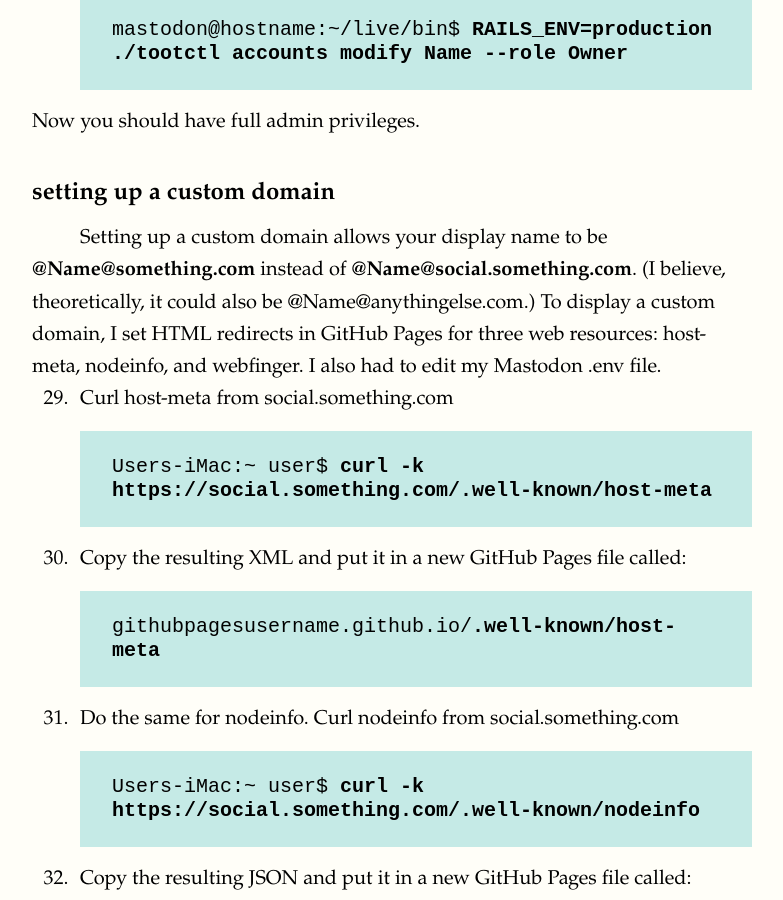
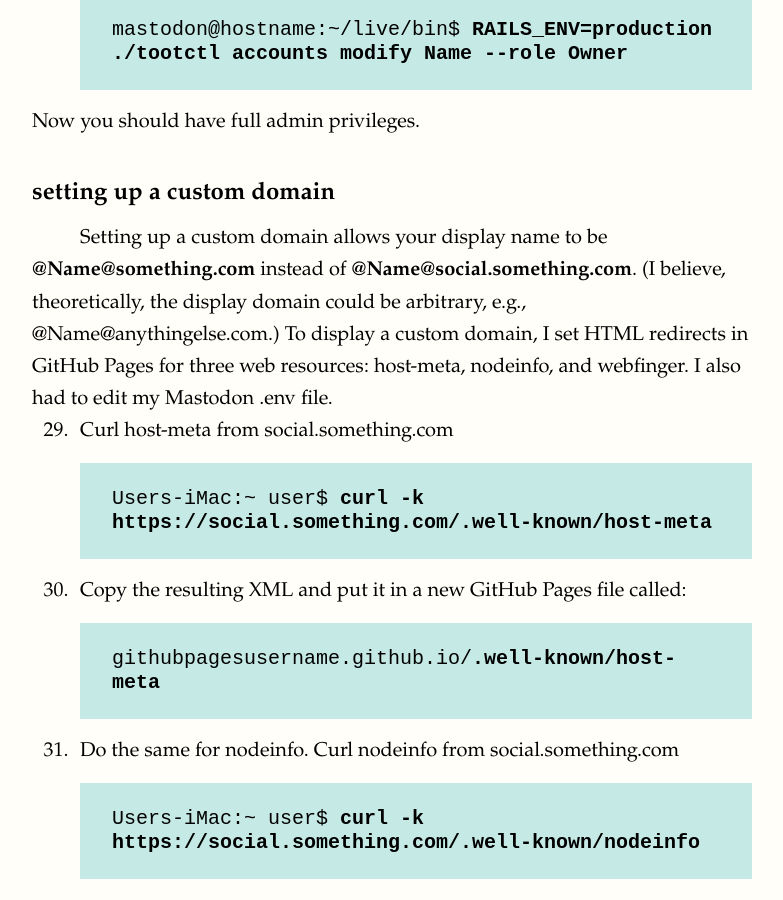
Before and after one commit to aubrielee/aubrielee.github.io, a Jekyll site: the page built from mastodon.md, in a window 1280 px wide and 900 px high, scrolled down 5300 px. Shown: the whole window, without its empty margins (248-1031 px from the left). Built offline with Jekyll 4.4.1, drawn with Linux system fonts in a browser that asks for light colours; nearby versions of some CDN libraries; some web fonts are replaced.

Commit message:
Update mastodon.md

```diff
--- a/mastodon.md
+++ b/mastodon.md
@@ -120,7 +120,7 @@ The web interface should be momentarily accessible via https://social.something.
   <li>Go through the final SSL notification items: enter an email address and choose whether to donate to EFF. When SSL and symlinks are ready, the wizard will say <b>Setup is complete! Login at https://social.something.com</b>.</li>
   <li>Visit your social.something.com and log in with the email and password from action 19.</li>
   <li>You can set a password different from the generated one.</li>
-  <li>Go to Preferences and verify you have Administration privileges. You can also verify you can visit <a href="https:/social.something.com/admin/dashboard">https:/social.something.com/admin/dashboard</a> without error:
+  <li>Go to Preferences and verify you have Administration privileges. You can also verify you can visit <a href="https:/social.something.com/admin/dashboard" class='lineWrap'>https:/social.something.com/admin/dashboard</a> without error:
   <img src='/media/mastodon_admin.png' alt='Administration tab underneath Moderation tab' class='listImage'>
   </li>
 </ol>
@@ -153,9 +153,9 @@ Now you should have full admin privileges.
 
 ### setting up a custom domain
 
-Setting up a custom domain allows your display name to be **@Name@something.com** instead of **@Name@social.something.com**. (I believe, theoretically, it could also be @Name@anythingelse.com.) To display a custom domain, I set HTML redirects in GitHub Pages for three web resources: host-meta, nodeinfo, and webfinger. I also had to edit my Mastodon .env file.
+Setting up a custom domain allows your display name to be **@Name@something.com** instead of **@Name@social.something.com**. (I believe, theoretically, the display domain could be arbitrary, e.g., @Name@anythingelse.com.) To display a custom domain, I set HTML redirects in GitHub Pages for three web resources: host-meta, nodeinfo, and webfinger. I also had to edit my Mastodon .env file.
 
-<ol start='29'>
+<ol start='29' class='lineWrap'>
   <li>
     Curl host-meta from social.something.com
 
```
